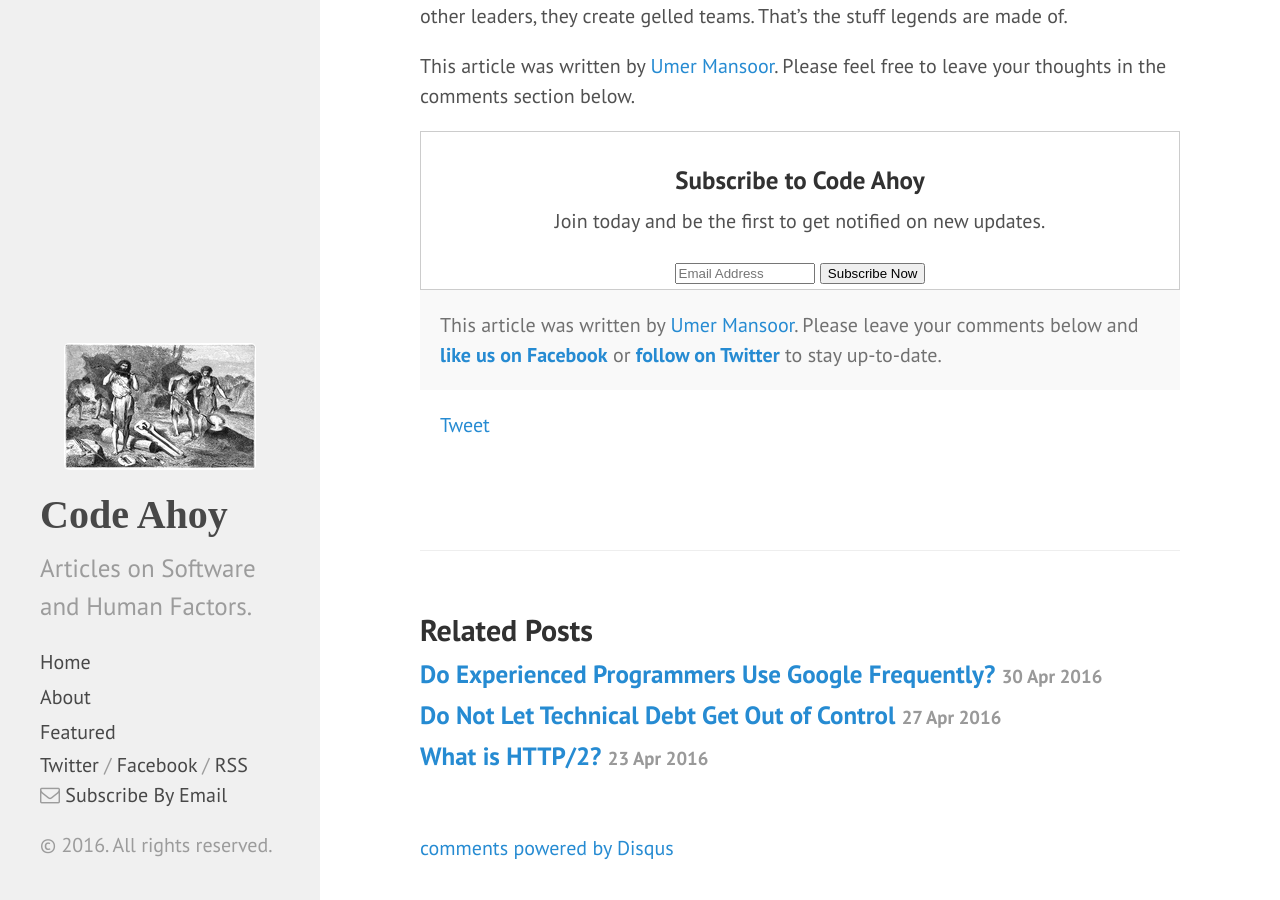
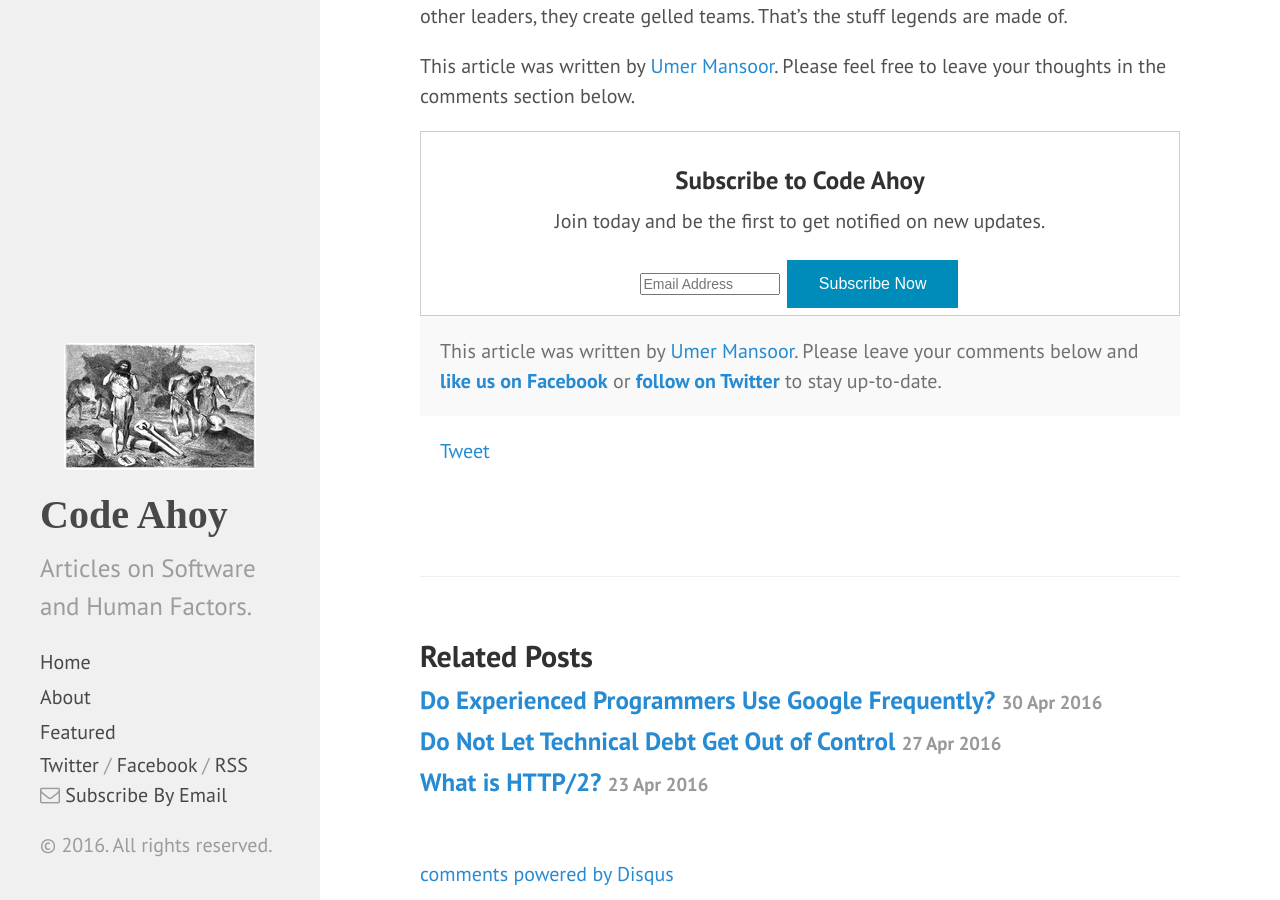
Before and after one commit to talk2viren/umermansoor.github.io, a Jekyll site: the page built from _posts/2016-04-12-let-them-own-it.md, in a window 1280 px wide and 900 px high, scrolled down 1531 px. Built offline with Jekyll 4.4.1, drawn with Linux system fonts in a browser that asks for light colours; nearby versions of some CDN libraries; a script that is not in the unit is left out; comment, search, counter and statistics services are not loaded.

Commit message:
Update post.html

```diff
--- a/_layouts/post.html
+++ b/_layouts/post.html
@@ -10,9 +10,9 @@ layout: default
   <form style="border:1px solid #ccc;padding:3px;text-align:center;" action="https://feedburner.google.com/fb/a/mailverify" method="post" target="popupwindow" onsubmit="window.open('https://feedburner.google.com/fb/a/mailverify?uri=CodeAhoy', 'popupwindow', 'scrollbars=yes,width=550,height=520');return true">
            <h3>Subscribe to Code Ahoy</h3>
            <p>Join today and be the first to get notified on new updates.</p>
-           <input type="text" style="width:140px" name="email" placeholder="Email Address"/>
+           <input type="text" style="width:140px; font-size: 14px;" name="email" placeholder="Email Address"/>
            <input type="hidden" value="CodeAhoy" name="uri"/><input type="hidden" name="loc" value="en_US"/>
-           <input type="submit" value="Subscribe Now" />
+           <input type="submit" class="button" value="Subscribe Now" />
   </form>
 
 
```
